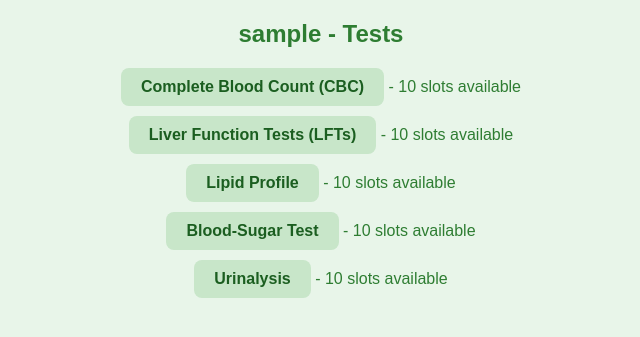
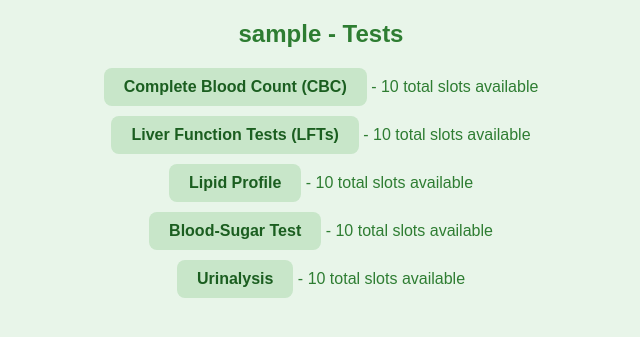
Before and after one commit to abhirup2911/MediSlotBook, a Flask app: a page that uses templates/lab_detail.html in a window 1280 px wide. Shown: the top 337 px of the page, without its empty margins (319-959 px from the left). Run offline with Flask 3, Linux system fonts and the light colour scheme.

Commit message:
Update lab_detail.html

```diff
--- a/templates/lab_detail.html
+++ b/templates/lab_detail.html
@@ -8,7 +8,10 @@
   <h2>{{ name }} - Tests</h2>
   <ul>
     {% for test, slots in tests.items() %}
-      <li><a href="{{ url_for('test_booking', lab=name, test=test) }}">{{ test }}</a> - <span>{{ slots }} slots available</span></li>
+      <li>
+        <a href="{{ url_for('test_booking', lab=name, test=test) }}">{{ test }}</a>
+        - <span>{{ slots }} total slots available</span>
+      </li>
     {% endfor %}
   </ul>
 </body>
```
